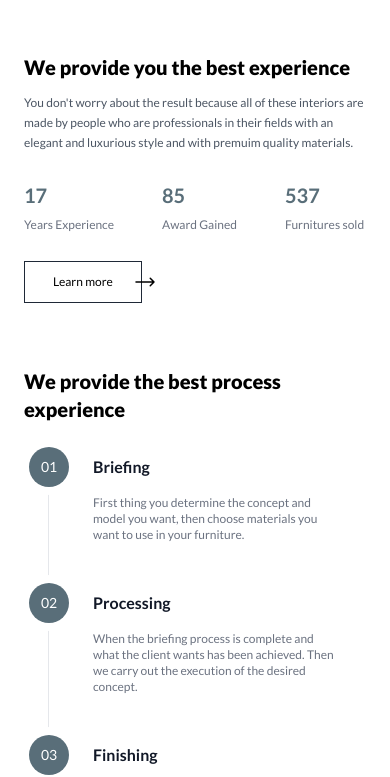
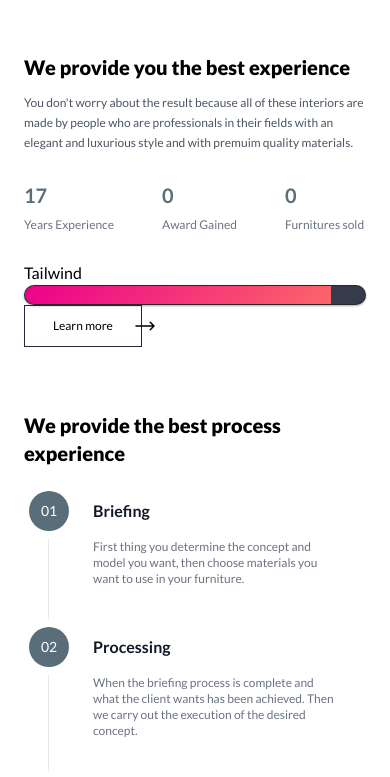
Before and after one commit to mouyleng2508/nuxt-interior, a Nuxt app: page / in a window 390 px wide. Shown: the part 1467-2244 px from the top of the page. Built offline with nearby package versions, Linux system fonts and the light colour scheme.

Commit message:
update to github

```diff
--- a/components/Index/Experience.vue
+++ b/components/Index/Experience.vue
@@ -3,13 +3,18 @@
     class="
       lg:h-screen lg:flex
       items-center
-      lg:gap-16 lg:px-24
+      justify-center
+      lg:space-x-16 lg:px-24
       px-6
       lg:py-24
       py-6
     "
   >
-    <div class="lg:w-1/3 h-3/4 lg:flex hidden justify-end">
+    <div
+      data-aos="fade-right"
+      data-aos-duration="2300"
+      class="lg:w-1/3 h-3/4 lg:flex hidden justify-end"
+    >
       <img class="object-contain rounded-lg" src="/experience.jpg" alt="" />
     </div>
     <div class="lg:w-2/3 lg:pl-36">
@@ -24,11 +29,10 @@
         <br class="hidden lg:block" />
         luxurious style and with premuim quality materials.
       </div>
-      <div class="lg:py-10 py-7 flex space-x-12">
-        <Number number="17" text="Years Experience" />
-        <Number number="85" text="Award Gained" />
-        <Number number="537" text="Furnitures sold" />
-      </div>
+
+      <Number />
+
+      <Progress />
 
       <!-- button -->
       <div>
@@ -55,8 +59,12 @@
 <script>
 import Arrow from "~/components/Icons/Arrow.vue";
 import Number from "~/components/Reusable/Number.vue";
+import Progress from "../Progress.vue";
 export default {
-  components: { Arrow, Number },
+  components: { Arrow, Number, Progress },
+  data() {
+    return {};
+  },
 };
 </script>
 
--- a/components/Index/Process.vue
+++ b/components/Index/Process.vue
@@ -17,6 +17,8 @@
       <Timeline class="lg:mx-0 mx-6" />
     </div>
     <div
+      data-aos="fade-left"
+      data-aos-duration="1900"
       class="bg-center bg-no-repeat bg-cover h-full rounded-md ml-10"
       :style="{
         backgroundImage: ` url('/process.jpg')`,
--- /dev/null
+++ b/components/Progress.vue
@@ -0,0 +1,50 @@
+<template>
+  <div data-aos="fade-up" data-aos-duration="1100">
+    <div>Tailwind</div>
+    <span class="bar"><span class="html"></span></span>
+  </div>
+</template>
+
+<script>
+export default {};
+</script>
+
+<style >
+.bar {
+  background: #353b48;
+  display: block;
+  height: 20px;
+  border: 1px solid rgba(0, 0, 0, 0.3);
+  border-radius: 10px;
+  overflow: hidden;
+  box-shadow: 0 1px 3px rgba(0, 0, 0, 0.12), 0 1px 2px rgba(0, 0, 0, 0.24);
+  transition: all 0.3s cubic-bezier(0.25, 0.8, 0.25, 1);
+}
+
+.bar:hover {
+  box-shadow: 0 14px 28px rgba(0, 0, 0, 0.25), 0 10px 10px rgba(0, 0, 0, 0.22);
+}
+
+.bar span {
+  height: 20px;
+  float: left;
+  background: linear-gradient(
+    135deg,
+    rgba(236, 0, 140, 1) 0%,
+    rgba(252, 103, 103, 1) 100%
+  );
+}
+
+.html {
+  width: 90%;
+  animation: html 3s;
+}
+@keyframes html {
+  0% {
+    width: 0%;
+  }
+  100% {
+    width: 90%;
+  }
+}
+</style>
--- a/components/Reusable/Number.vue
+++ b/components/Reusable/Number.vue
@@ -1,8 +1,40 @@
 <template>
-  <div>
-    <div class="lg:text-4xl text-xl text-primary font-bold">{{ number }}</div>
-    <div class="lg:text-sm text-xs text-gray-500 lg:pt-4 pt-2">
-      {{ text }}
+  <div class="lg:py-10 py-7 flex space-x-12">
+    <div>
+      <div
+        id="number"
+        data-value="17"
+        class="lg:text-4xl text-xl text-primary font-bold"
+      >
+        0
+      </div>
+      <div class="lg:text-sm text-xs text-gray-500 lg:pt-4 pt-2">
+        Years Experience
+      </div>
+    </div>
+    <div>
+      <div
+        id="number"
+        data-value="85"
+        class="lg:text-4xl text-xl text-primary font-bold"
+      >
+        0
+      </div>
+      <div class="lg:text-sm text-xs text-gray-500 lg:pt-4 pt-2">
+        Award Gained
+      </div>
+    </div>
+    <div>
+      <div
+        id="number"
+        data-value="537"
+        class="lg:text-4xl text-xl text-primary font-bold"
+      >
+        0
+      </div>
+      <div class="lg:text-sm text-xs text-gray-500 lg:pt-4 pt-2">
+        Furnitures sold
+      </div>
     </div>
   </div>
 </template>
@@ -10,8 +42,32 @@
 <script>
 export default {
   props: {
-    number: String,
+    num: Number,
     text: String,
+  },
+  methods: {
+    updateCount() {
+      const number = document.getElementById("number");
+      const value = parseInt(number.dataset.value);
+      let initialValue = 0;
+
+      const increaseCount = setInterval(() => {
+        initialValue += 1;
+
+        if (initialValue > value) {
+          number.textContent = `${value}`;
+          clearInterval(increaseCount);
+          return;
+        }
+
+        number.textContent = `${initialValue}`;
+      }, 10);
+    },
+  },
+
+  mounted() {
+    // window.addEventListener("scroll", this.updateCount);
+    this.updateCount();
   },
 };
 </script>
--- a/nuxt.config.js
+++ b/nuxt.config.js
@@ -1,7 +1,7 @@
 export default {
   // Global page headers: https://go.nuxtjs.dev/config-head
   head: {
-    title: 'nuxt-interior',
+    title: 'Interior',
     htmlAttrs: {
       lang: 'en'
     },
@@ -21,10 +21,12 @@ export default {
   css: [
     "~/assets/css/tailwind.css",
     "~/assets/css/style.css",
+    "aos/dist/aos.css"
   ],
 
   // Plugins to run before rendering page: https://go.nuxtjs.dev/config-plugins
   plugins: [
+    { src: "~/plugins/aos", ssr: false },
   ],
 
   // Auto import components: https://go.nuxtjs.dev/config-components
@@ -42,5 +44,6 @@ export default {
 
   // Build Configuration: https://go.nuxtjs.dev/config-build
   build: {
+    vendor: ["aos"],
   }
 }
--- a/package.json
+++ b/package.json
@@ -9,6 +9,7 @@
     "generate": "nuxt generate"
   },
   "dependencies": {
+    "aos": "^2.3.4",
     "core-js": "^3.19.3",
     "nuxt": "^2.15.8",
     "vue": "^2.6.14",
--- /dev/null
+++ b/plugins/aos.js
@@ -0,0 +1,5 @@
+import AOS from "aos";
+
+export default ({ app }, inject) => {
+    app.AOS = new AOS.init();
+};
```
Also changed, not shown: 1 other file (tests, documents, lock files or other folders).
